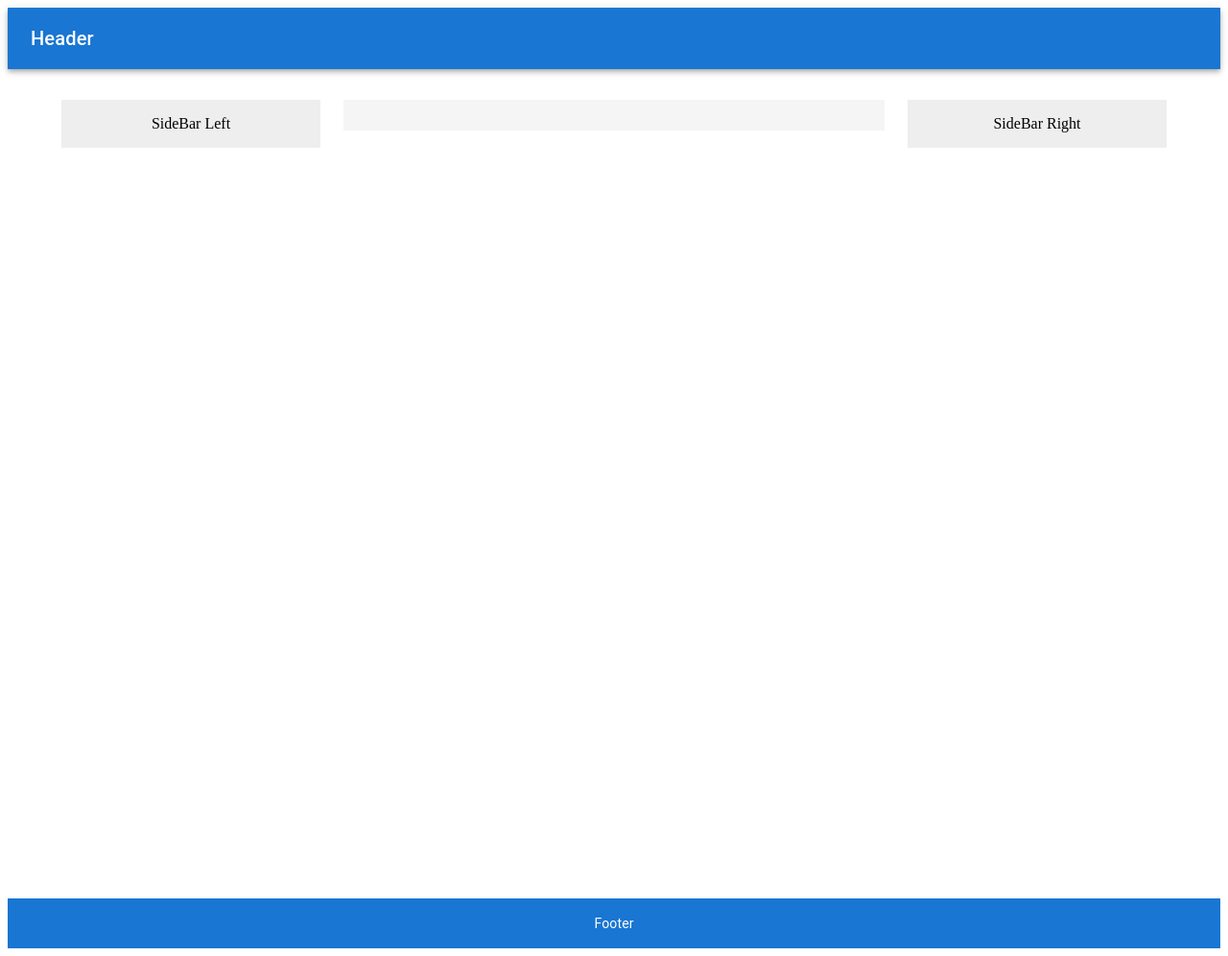
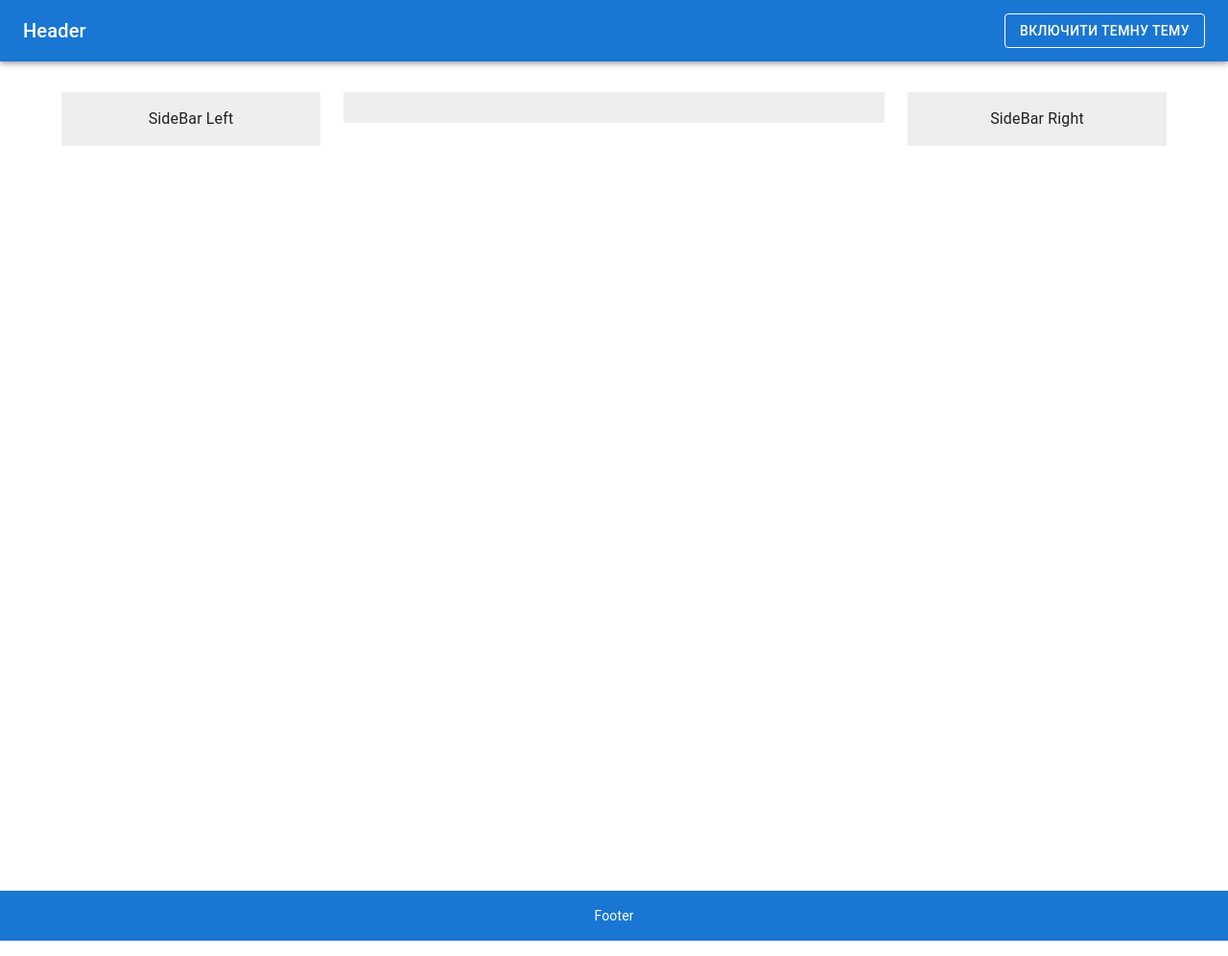
Before and after one commit to Valkor95/HW_React, a React (Vite) app: page /home in a window 1280 px wide. Shown: the whole page at 96% size. Built offline with nearby package versions, Linux system fonts and the light colour scheme.

Commit message:
HW_React_28.1_v10_'add theme toggle'

```diff
--- a/src/Components/Header.jsx
+++ b/src/Components/Header.jsx
@@ -1,13 +1,18 @@
 import React from 'react';
-import {AppBar, Toolbar, Typography} from "@mui/material";
+import {AppBar, Button, Toolbar, Typography} from "@mui/material";
+import {useTheme} from "../ContextTheme.jsx";
 
 function Header(props) {
+    const {darkMode, toggleTheme} = useTheme()
     return (
         <AppBar position="static">
             <Toolbar>
                 <Typography variant="h6" component="div" sx={{ flexGrow: 1 }}>
                     Header
                 </Typography>
+                <Button variant='outlined' color={darkMode ? "secondary" : ""} onClick={toggleTheme}>
+                    Включити {darkMode ? 'cвітлу' : 'темну'} тему
+                </Button>
             </Toolbar>
         </AppBar>
     );
--- a/src/Components/Layout.jsx
+++ b/src/Components/Layout.jsx
@@ -1,5 +1,5 @@
 import React from 'react';
-import {AppBar, Box, Container, createTheme, ThemeProvider, Toolbar, Typography} from "@mui/material";
+import {AppBar, Box, Container, createTheme, CssBaseline, ThemeProvider, Toolbar, Typography} from "@mui/material";
 import Grid from '@mui/material/Grid2';
 import Header from "./Header.jsx";
 import Routes from "./Routes.jsx";
@@ -18,6 +18,7 @@ function Layout(props) {
     });
     return (
         <ThemeProvider theme={theme}>
+            <CssBaseline>
                 <Box sx={{ minHeight: '100vh', display: 'flex', flexDirection: 'column' }}>
                     <Header/>
 
@@ -30,24 +31,25 @@ function Layout(props) {
                             alignItems="flex-start"
                         >
                             <Grid size={{ xs: 12, md: 3 }}>
-                            <Box sx={{ bgcolor: 'grey.200', p: 2, textAlign: 'center' }}>SideBar Left</Box>
+                                <Box sx={{ bgcolor: darkMode ? '#4f4f4f' : 'grey.200', p: 2, textAlign: 'center' }}>SideBar Left</Box>
                             </Grid>
                             <Grid  size={{ xs: 12, md: 6 }}>
-                            <Box sx={{ bgcolor: 'grey.100', p: 2, textAlign: 'center' }}>
+                                <Box sx={{ bgcolor: darkMode ? '#4f4f4f' : 'grey.200', p: 2, textAlign: 'center' }}>
                                     <Routes/>
                                 </Box>
                             </Grid>
                             <Grid  size={{ xs: 12, md: 3 }}>
-                            <Box sx={{ bgcolor: 'grey.200', p: 2, textAlign: 'center' }}>SideBar Right</Box>
+                                <Box sx={{ bgcolor: darkMode ? '#4f4f4f' : 'grey.200', p: 2, textAlign: 'center' }}>SideBar Right</Box>
                             </Grid>
                         </Grid>
                     </Container>
 
-                {/* Footer */}
-                <Box component="footer" sx={{ bgcolor: 'primary.main', color: 'white', py: 2, textAlign: 'center' }}>
+                    <Box component="footer" sx={{ bgcolor: darkMode ? '#4f4f4f' : 'primary.main', color: 'white', py: 2, textAlign: 'center' }}>
                         <Typography variant="body2">Footer</Typography>
                     </Box>
                 </Box>
+            </CssBaseline>
+
         </ThemeProvider>
     );
 }
```
Lines whose indentation alone changed are shown as unchanged.
